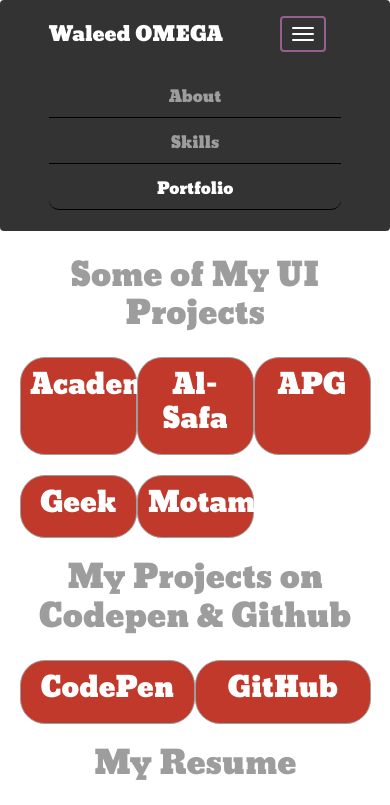
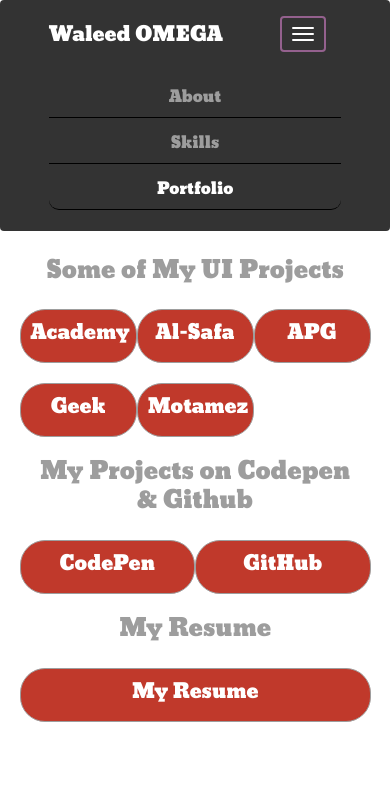
Before and after one commit to WaleedOMEGA/waleedomegasite, an Angular app: page /portfolio in a window 390 px wide. Shown: the top 805 px of the page. Built offline with nearby package versions, Linux system fonts and the light colour scheme.

Commit message:
responsive design

```diff
--- a/src/app/app.component.html
+++ b/src/app/app.component.html
@@ -1,3 +1,5 @@
 <app-header></app-header>
+
 <router-outlet></router-outlet>
+
 <app-footer></app-footer>
--- a/src/app/pages/portfolio/portfolio.component.scss
+++ b/src/app/pages/portfolio/portfolio.component.scss
@@ -1,5 +1,6 @@
 .portfolio{
   margin-top: 25px;
+  margin-bottom: 115px;
   h2 {
     color: #9d9d9d;
     text-align: center;
--- a/src/styles.scss
+++ b/src/styles.scss
@@ -91,7 +91,12 @@ h5,
 h6 {
   font-family: $bevan;
 }
-
+h2{
+  font-size: 1.5rem;
+}
+h3{
+  font-size: 1.25rem;
+}
 a {
   text-decoration: none;
   cursor: pointer;
```
